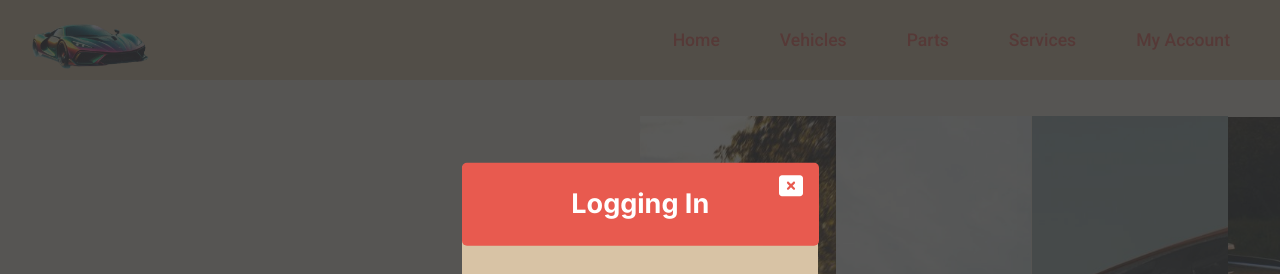
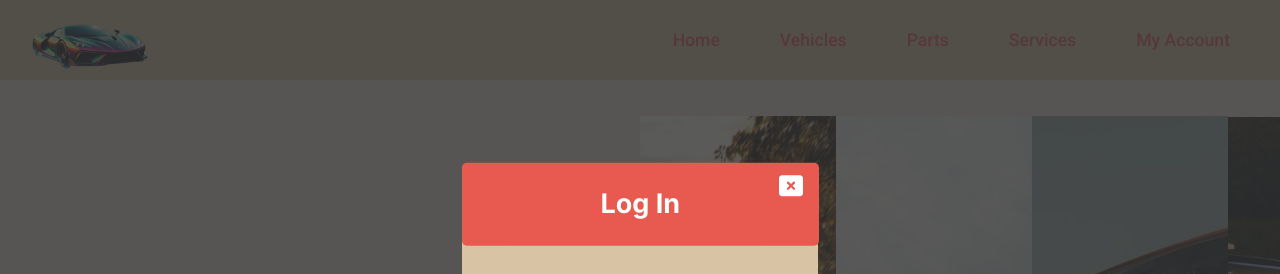
Before and after one commit to CS490-Group1/frontend, a React (Create React App) app in the folder react-website/: page /landing in a window 1280 px wide. Both pictures are taken after a click on the button "Log In". Shown: the top 274 px of the page. Built offline with nearby package versions, Linux system fonts and the light colour scheme.

Commit message:
Cleaned up

```diff
--- a/react-website/src/components/LoginPopUp.js
+++ b/react-website/src/components/LoginPopUp.js
@@ -21,7 +21,7 @@ export default function LoginPopUp() {
 
 					<div className="modal-content">
 						<head className="modal-header">
-							<h2>Logging In</h2>
+							<h2>Log In</h2>
 						</head>
 						<div className="loginForm">
 							<input type="text" placeholder="Email" />
```
